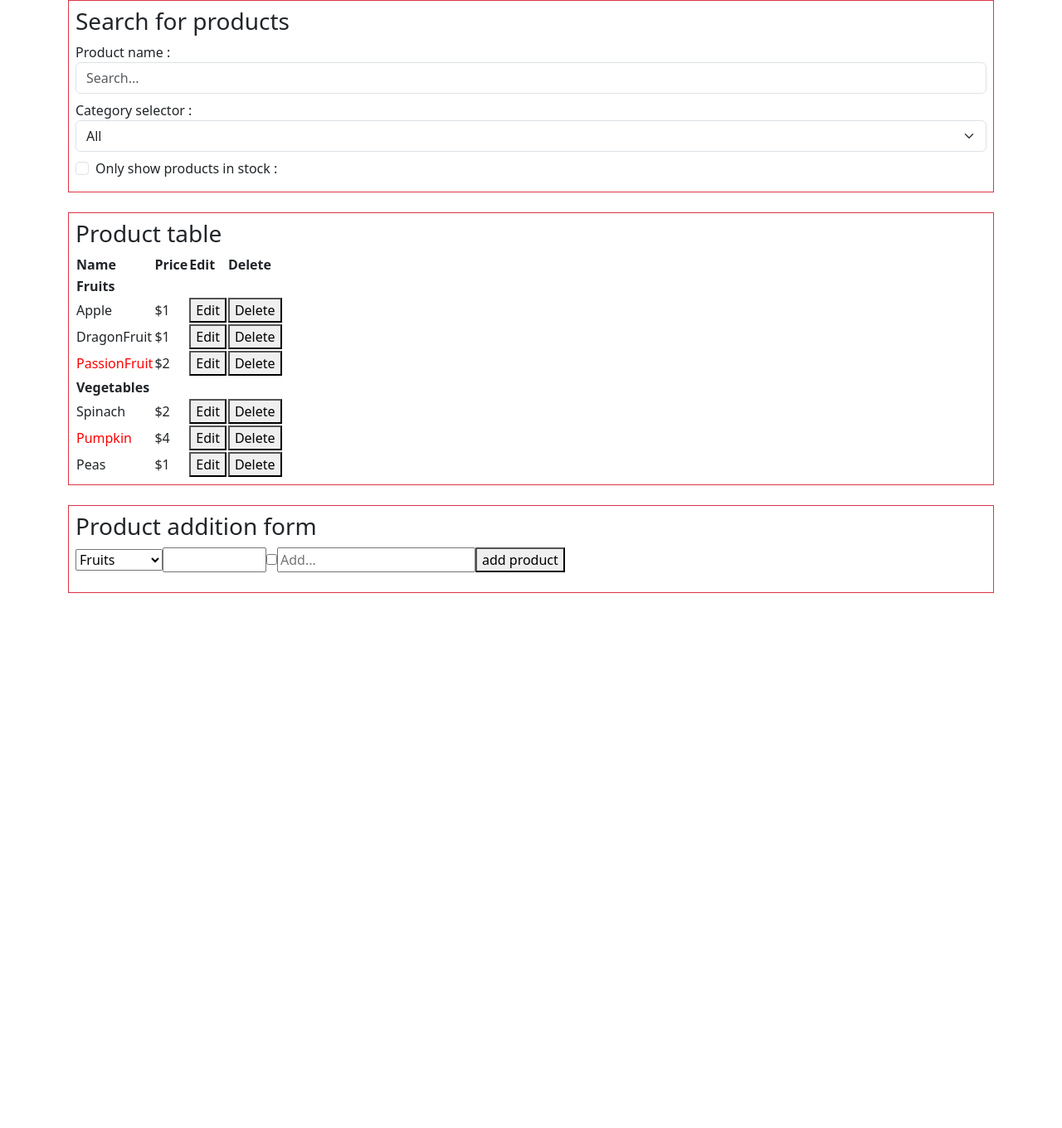
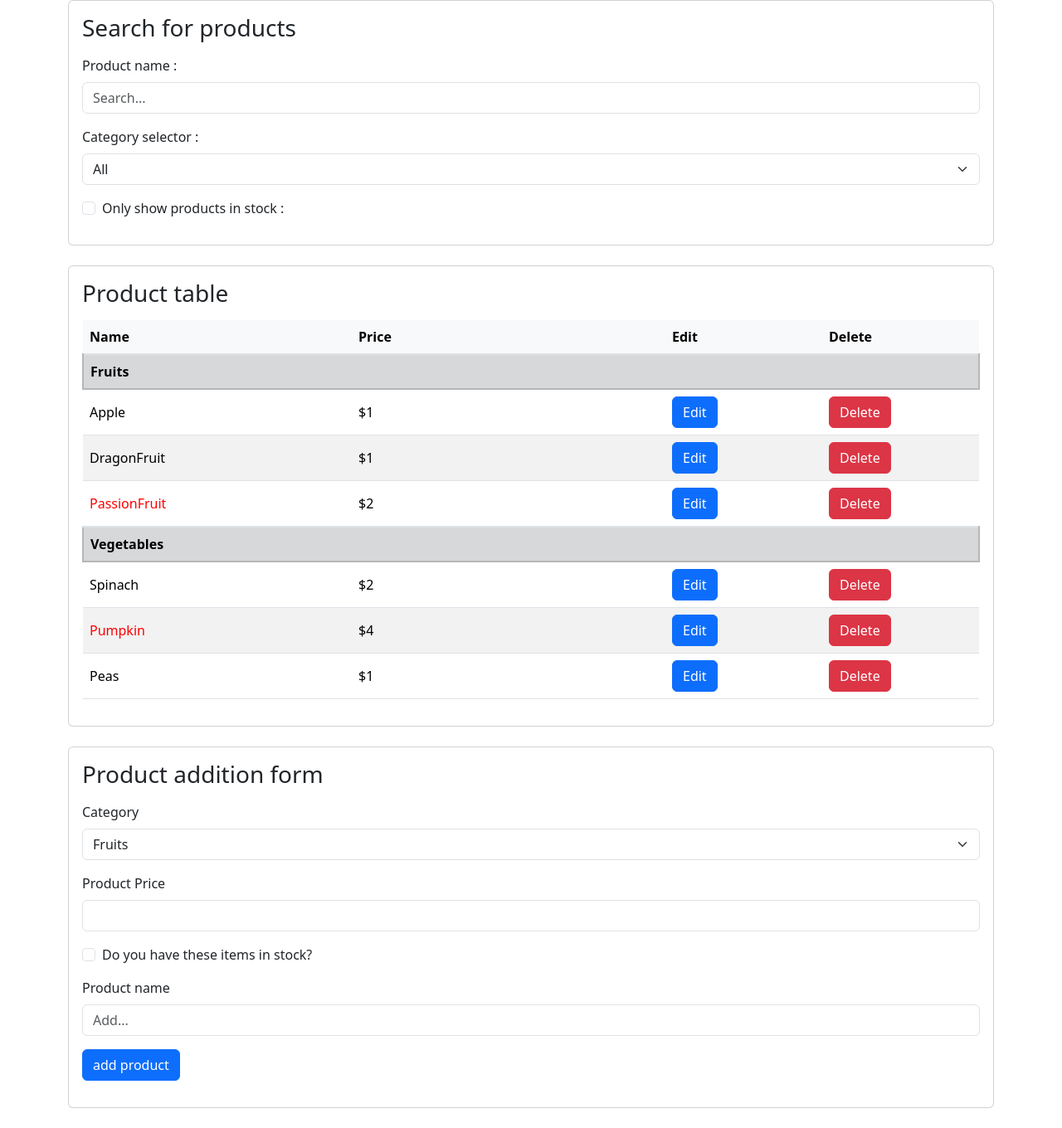
Before and after one commit to IchikaCoding/react-practice, a React (Vite) app: page / in a window 1280 px wide. Shown: the whole page at 83% size. Before the commit the page ends 800 px from the top, so only its background shows below. Built offline with nearby package versions, Linux system fonts and the light colour scheme.

Commit message:
style: フォームとテーブルにBootstrapスタイルを適用 🐾

```diff
--- a/src/components/AddProductForm.jsx
+++ b/src/components/AddProductForm.jsx
@@ -69,6 +69,11 @@ export default function AddProductForm({ products, onProductsChange }) {
     <>
       <form onSubmit={handleSubmit}>
         {/* セレクトはどうやって入力を受け取る？ */}
+        <div className="mb-3">
+          {/* ラベルにもclassName="form-label"があるとラベルとinputの隙間が整う */}
+          <label htmlFor="category-select" className="form-label">
+            Category
+          </label>
           <select
             name="category"
             id="category-select"
@@ -77,11 +82,17 @@ export default function AddProductForm({ products, onProductsChange }) {
               onProductCategoryChange(e.target.value);
             }}
             required
+            className="form-select"
           >
             <option value="Fruits">Fruits</option>
             <option value="Vegetables">Vegetables</option>
             <option value="Snacks">Snacks</option>
           </select>
+        </div>
+        <div className="mb-3">
+          <label htmlFor="product-price" className="form-label">
+            Product Price
+          </label>
           <input
             type="number"
             value={productPrice}
@@ -91,14 +102,29 @@ export default function AddProductForm({ products, onProductsChange }) {
             max={100000}
             min={1}
             required
+            className="form-control"
+            id="product-price"
           />
+        </div>
+        <div className="form-check mb-3">
           <input
             type="checkbox"
             checked={isProductStock}
             onChange={(e) => {
               onIsProductStockChange(e.target.checked);
             }}
+            className="form-check-input"
+            id="add-stock-checkbox"
           />
+          {/* チェックボックスのときのラベルはform-check-label */}
+          <label htmlFor="add-stock-checkbox" className="form-check-label">
+            Do you have these items in stock?
+          </label>
+        </div>
+        <div className="mb-3">
+          <label htmlFor="product-name" className="form-label">
+            Product name
+          </label>
           <input
             type="text"
             placeholder="Add..."
@@ -109,10 +135,15 @@ export default function AddProductForm({ products, onProductsChange }) {
             maxLength={30}
             minLength={1}
             required
+            className="form-control"
+            id="product-name"
           ></input>
-        <button type="submit">add product</button>
+        </div>
+        <p className="error-message text-danger">{errorMessage}</p>
+        <button type="submit" className="btn btn-primary mb-3">
+          add product
+        </button>
       </form>
-      <p className="error-message">{errorMessage}</p>
     </>
   );
 }
--- a/src/components/FilterableProductTable.jsx
+++ b/src/components/FilterableProductTable.jsx
@@ -173,8 +173,9 @@ export default function FilterableProductTable() {
       {/* チェックされたかどうか、フィルターするときのテキストを受け取るためのprops */}
       {/* 関数を渡したのは入力値をもらって、その値でstateを更新したいから */}
 
-      <div className="mb-4 border border-danger p-2">
-        <h3>Search for products</h3>
+      <div className="mb-4 card">
+        <div className="card-body">
+          <h3 className="card-title mb-3">Search for products</h3>
           <SearchBar
             filterText={filterText}
             inStockOnly={inStockOnly}
@@ -184,11 +185,13 @@ export default function FilterableProductTable() {
             onInStockOnlyChange={setInStockOnly}
           />
         </div>
+      </div>
 
       {/* 商品情報、チェックされたかどうか、フィルターするときのテキストを受け取るためのprops */}
       {/* 更新された値を使えばいいだけだからstateを更新する関数は不要 */}
-      <div className="mb-4 border border-danger p-2">
-        <h3>Product table</h3>
+      <div className="mb-4 card">
+        <div className="card-body">
+          <h3 className="card-title mb-3">Product table</h3>
           <ProductTable
             products={products}
             inStockOnly={inStockOnly}
@@ -206,9 +209,13 @@ export default function FilterableProductTable() {
             errorMessage={errorMessage}
           />
         </div>
-      <div className="mb-4 border border-danger p-2">
-        <h3>Product addition form</h3>
+      </div>
+      {/* ここから、Form周りのJSXを書く。AddProductFormコンポーネントはFormだけ描画にしておく */}
+      <div className="mb-4 card">
+        <div className="card-body">
+          <h3 className="card-title mb-3">Product addition form</h3>
           <AddProductForm products={products} onProductsChange={setProducts} />
+        </div>
       </div>
       <Modal
         isModalOpen={isModalOpen}
--- a/src/components/ProductCategoryRow.jsx
+++ b/src/components/ProductCategoryRow.jsx
@@ -6,9 +6,12 @@
  */
 export default function ProductCategoryRow({ category }) {
   return (
-    <tr>
+    <tr className="table table-secondary py-2 border-top border-2">
       {/* colSpanは、列を横向きに結合できるもの。今回でいうと、2列を一つのセルとして結合している */}
-      <th colSpan="4">{category}</th>
+      {/* py-2は、paddingをトップとボトムの両方につけるもの？ */}
+      <th colSpan="4" className="fw-bold text-start">
+        {category}
+      </th>
     </tr>
   );
 }
--- a/src/components/ProductRow.jsx
+++ b/src/components/ProductRow.jsx
@@ -59,10 +59,13 @@ export default function ProductRow({
               minLength={1}
               maxLength={30}
               required
+              className="form-control"
             />
           </td>
-          <td>
-            <span>$</span>
+          {/* w-30にすると編集時だけ価格のセルの横幅を大きくできる */}
+          <td className="w-30">
+            <div className="input-group">
+              <span className="input-group-text">$</span>
               <input
                 // inputのDOM要素を取得するためのもの（入力内容はReactが自動更新してくれる）
                 ref={priceInputRef}
@@ -73,7 +76,9 @@ export default function ProductRow({
                 max={100000}
                 // 空欄もNGにしたいならこれをいれる↓
                 required
+                className="form-control"
               />
+            </div>
           </td>
           <td>
             <button
@@ -85,12 +90,16 @@ export default function ProductRow({
                 )
               }
               type="button"
+              className="btn btn-success"
             >
               Save
             </button>
           </td>
           <td>
-            <button onClick={() => handleCancelButton(product.id)}>
+            <button
+              onClick={() => handleCancelButton(product.id)}
+              className="btn btn-secondary"
+            >
               Cancel
             </button>
           </td>
@@ -110,11 +119,21 @@ export default function ProductRow({
         <td>{name}</td>
         <td>{`$${product.price}`}</td>
         <td>
-          <button onClick={() => handleEditButton(product.id)}>Edit</button>
+          <button
+            onClick={() => handleEditButton(product.id)}
+            className="btn btn-primary"
+          >
+            Edit
+          </button>
         </td>
 
         <td>
-          <button onClick={() => handleDeleteButton(product.id)}>Delete</button>
+          <button
+            onClick={() => handleDeleteButton(product.id)}
+            className="btn btn-danger"
+          >
+            Delete
+          </button>
         </td>
       </tr>
     );
--- a/src/components/ProductTable.jsx
+++ b/src/components/ProductTable.jsx
@@ -106,13 +106,13 @@ export default function ProductTable({
 
   console.log("rows", rows);
   return (
-    <table>
-      <thead>
+    <table className="table table-striped table-hover align-middle">
+      <thead className="table-light">
         <tr>
-          <th>Name</th>
-          <th>Price</th>
-          <th>Edit</th>
-          <th>Delete</th>
+          <th style={{ width: "30%" }}>Name</th>
+          <th style={{ width: "35%" }}>Price</th>
+          <th style={{ width: "17.5%" }}>Edit</th>
+          <th style={{ width: "17.5%" }}>Delete</th>
         </tr>
       </thead>
       {/* JSXの要素の配列はReactが展開して、順番に表示してくれるらしい！！ */}
--- a/src/components/SearchBar.jsx
+++ b/src/components/SearchBar.jsx
@@ -19,8 +19,10 @@ export default function SearchBar({
 }) {
   return (
     <form>
-      <div className="mb-2">
-        <label htmlFor="search-product-name">Product name :</label>
+      <div className="mb-3">
+        <label htmlFor="search-product-name" className="form-label">
+          Product name :
+        </label>
         <input
           id="search-product-name"
           type="text"
@@ -32,8 +34,10 @@ export default function SearchBar({
           className="form-control"
         />
       </div>
-      <div className="mb-2">
-        <label htmlFor="filter-category-select">Category selector :</label>
+      <div className="mb-3">
+        <label htmlFor="filter-category-select" className="form-label">
+          Category selector :
+        </label>
         {/* カテゴリのセレクト要素を入れたい */}
         {/* valueでfilterCategoryというstateを代入しているから初期値はstateの初期値が採用される。selectedで初期値をしても意味なし！ */}
         {/* 入力値はここで取得 */}
@@ -52,7 +56,7 @@ export default function SearchBar({
           <option value="Snacks">Snacks</option>
         </select>
       </div>
-      <div className="mb-2 form-check">
+      <div className="mb-3 form-check">
         <input
           id="stock-checkbox"
           type="checkbox"
```
Lines whose indentation alone changed are shown as unchanged.
